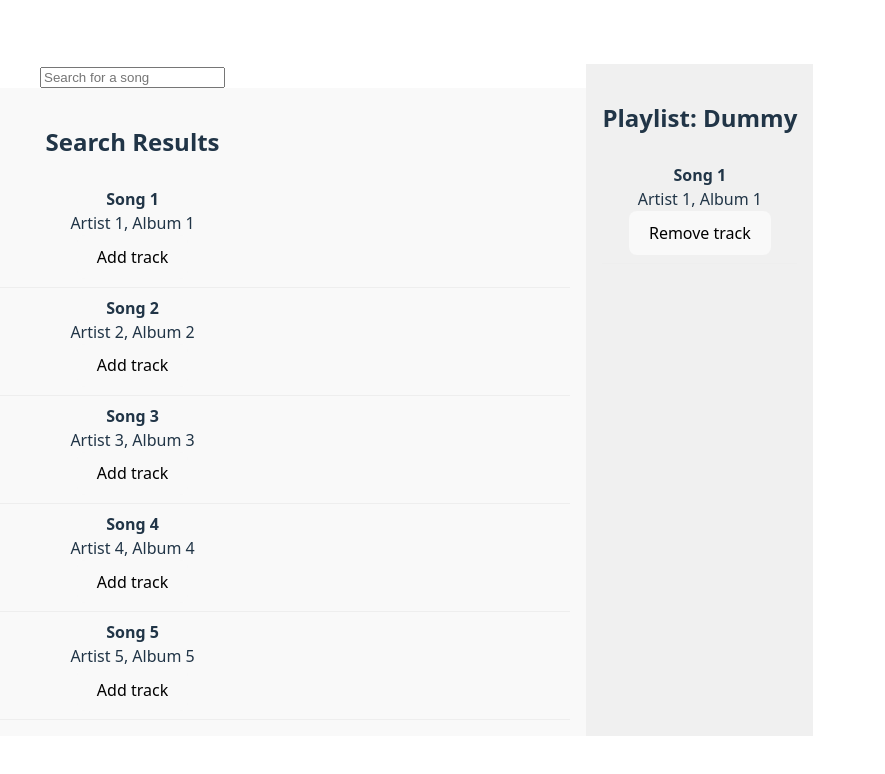
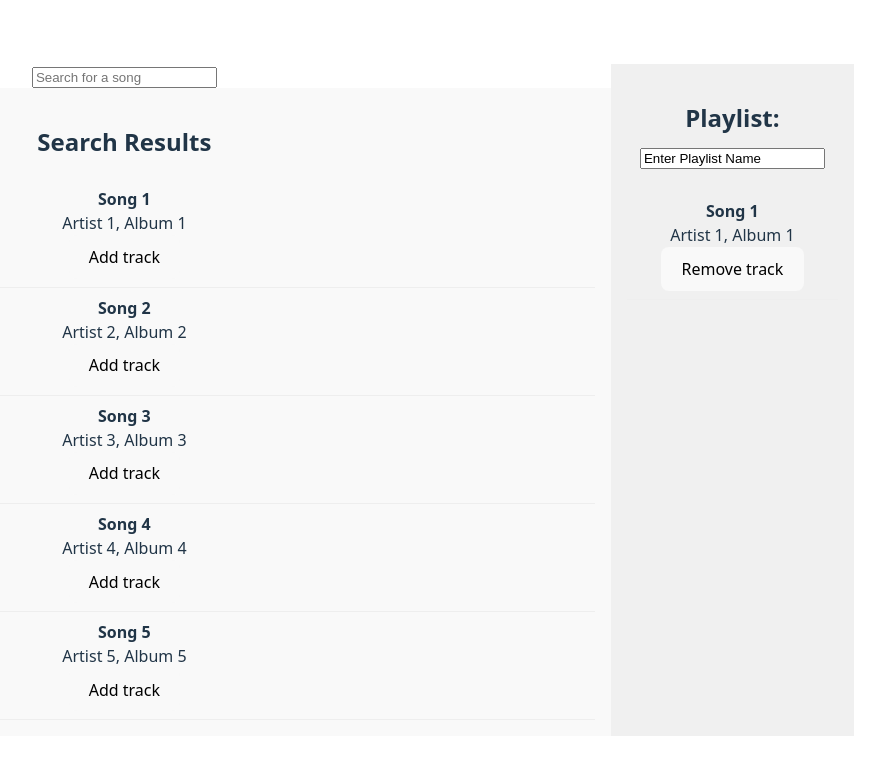
Before and after one commit to KarlSchoch/education, a React (Vite) app in the folder code_academy_full_stack/jamming/: page / in a window 1280 px wide. Shown: the top 774 px of the page, without its empty margins (394-1279 px from the left). Built offline with nearby package versions, Linux system fonts and the light colour scheme.

Commit message:
Enables users to update the name of their playlist

```diff
--- a/code_academy_full_stack/jamming/src/App.jsx
+++ b/code_academy_full_stack/jamming/src/App.jsx
@@ -42,7 +42,7 @@ function App() {
     artist: 'Artist 1',
     album: 'Album 1',
   }]);
-  const [playlistName, setPlaylistName] = useState('Dummy');
+  const [playlistName, setPlaylistName] = useState('Enter Playlist Name');
   const [searchResults, setSearchResults] = useState(trackDummy);
 
   function handleAddTrack(newTrack) {
@@ -60,6 +60,10 @@ function App() {
     })
   }
 
+  function handlePlaylistNameChange(e) {
+    setPlaylistName(e.target.value);
+  }
+
   return (
     <div className="container">
       <div id="search-column">
@@ -72,6 +76,7 @@ function App() {
       <Playlist
         tracklist={playlistTracklist}
         name={playlistName}
+        onPlaylistNameChange={handlePlaylistNameChange}
         onRemoveTrack={handleRemoveTrack}
       />
     </div>
--- a/code_academy_full_stack/jamming/src/components/Playlist.jsx
+++ b/code_academy_full_stack/jamming/src/components/Playlist.jsx
@@ -1,10 +1,14 @@
 import React from 'react'
 import Tracklist from './Tracklist'
 
-function Playlist({ tracklist, name, onRemoveTrack }) {
+function Playlist({ tracklist, name, onRemoveTrack, onPlaylistNameChange }) {
     return (
         <div style={{ background: '#f0f0f0', padding: '1rem', minHeight: '300px' }}>
-            <h2>Playlist: {name} </h2>
+            <h2>
+                <label>
+                    Playlist: <input name="playlistName" value={name} type="text" onChange={e => onPlaylistNameChange(e)}></input>
+                </label>
+            </h2>
             <Tracklist list={tracklist} searchResult={false} onRemoveTrack={onRemoveTrack} />
         </div>
     )
```
